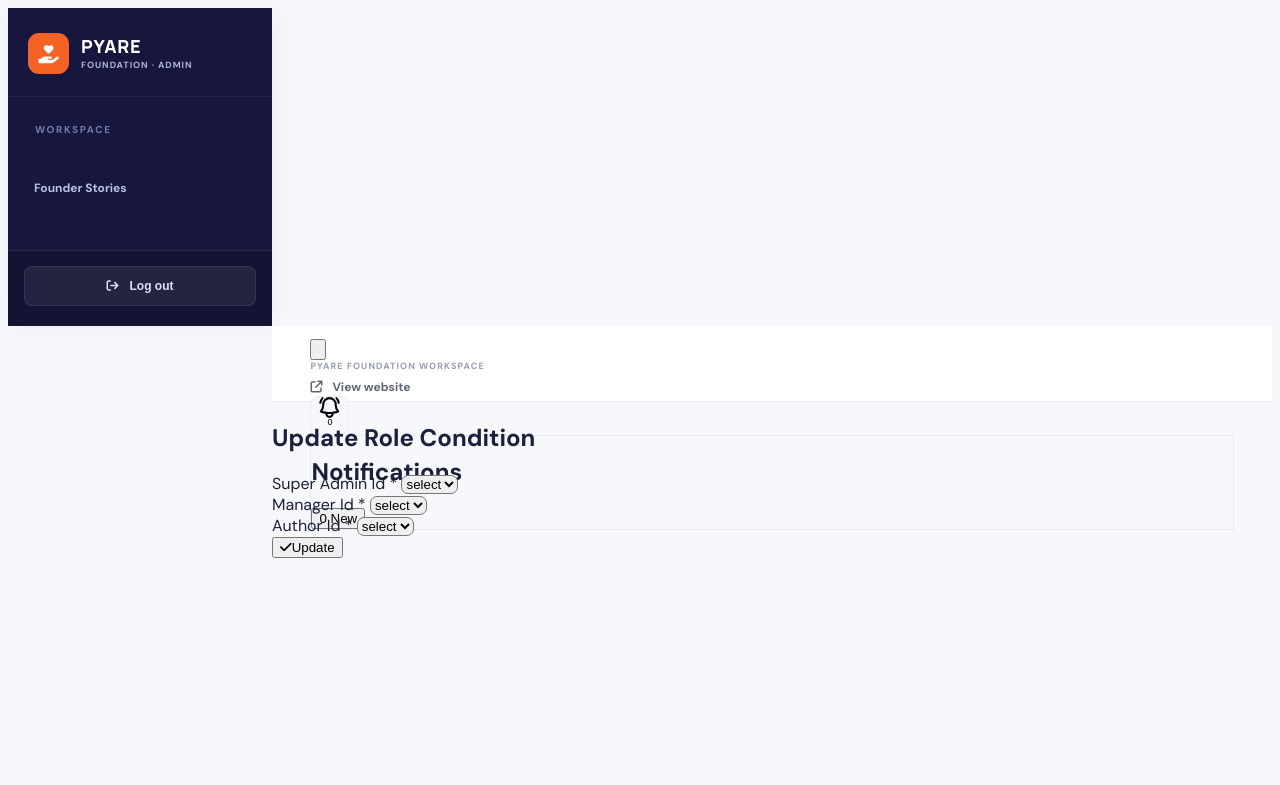
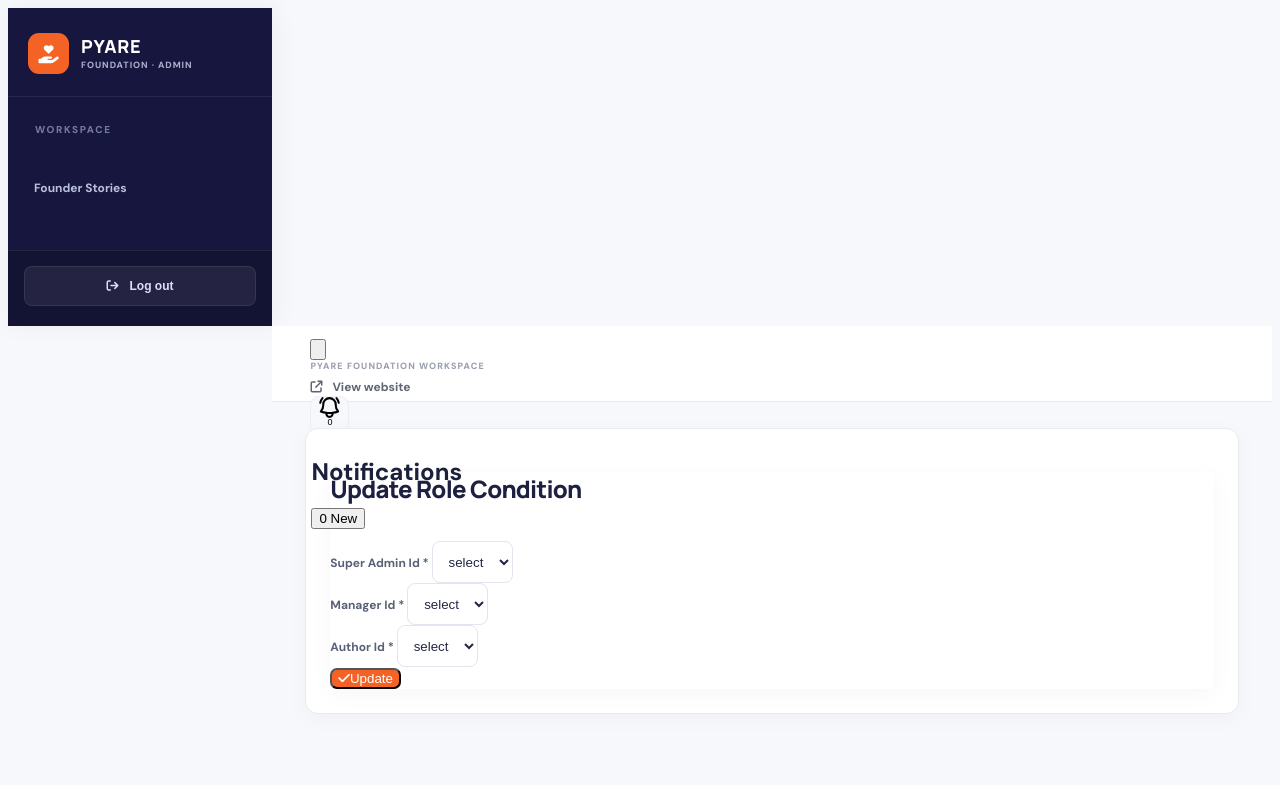
Before and after one commit to Parvesh93/pyarefdn, a Laravel app: template resources/views/admin/role-condition/index.blade.php in a window 1280 px wide. Shown: the top 785 px of the page. Run offline with Laravel 12, Linux system fonts and the light colour scheme; the template is opened without the code that fills it, so the values that code supplies are empty; parts of the project's set-up code (start-up, migrations or seed data) failed here and were passed over; some libraries are stand-ins or nearby versions.

Commit message:
style(admin): SaaS user and permission management layout for role-condition/index.blade.php

```diff
--- a/resources/views/admin/role-condition/index.blade.php
+++ b/resources/views/admin/role-condition/index.blade.php
@@ -5,6 +5,8 @@
 @extends('admin.layouts.master')
 
 @section('adminContent')
+<div class="pf-admin-page pf-admin-content-page" data-admin-module="role-condition">
+
 
 <!-- Start Content-->
 
@@ -88,4 +90,6 @@
 
 <!-- End Content-->
 
+
+</div>
 @endsection
```
